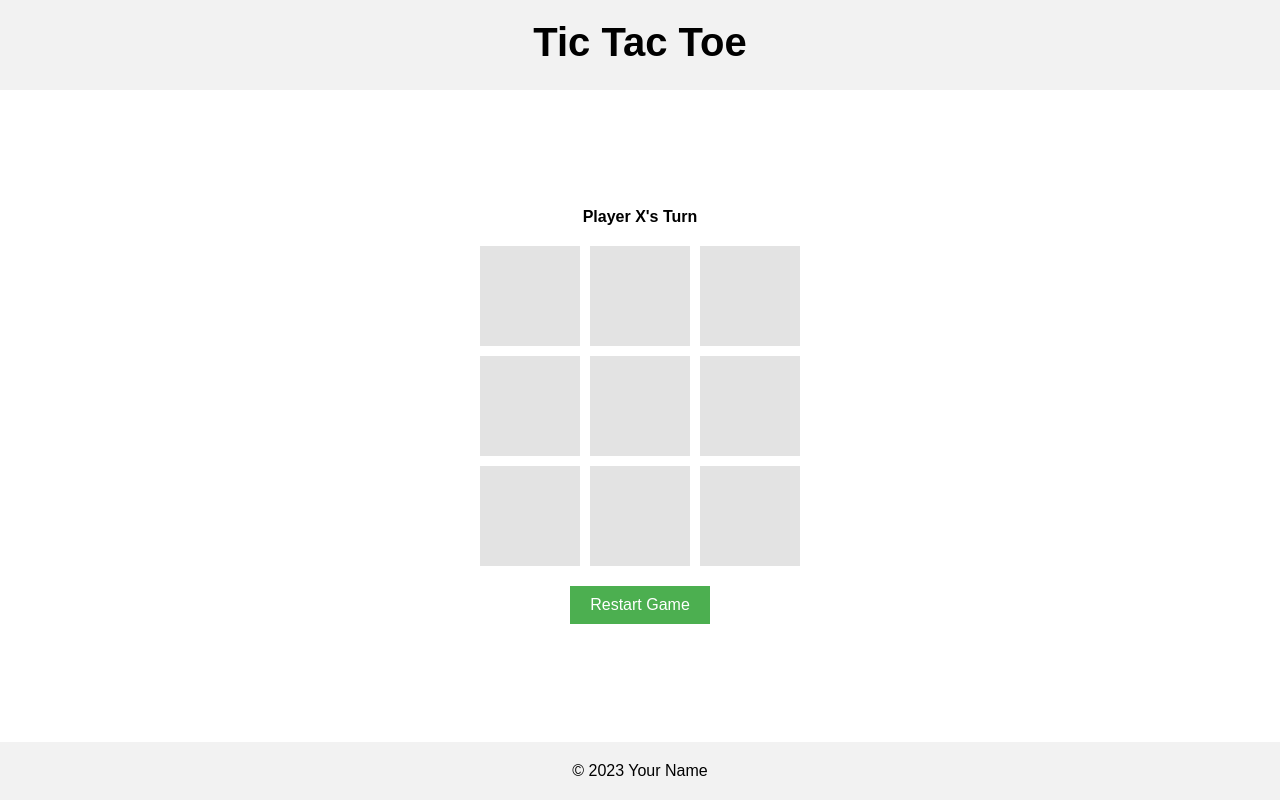
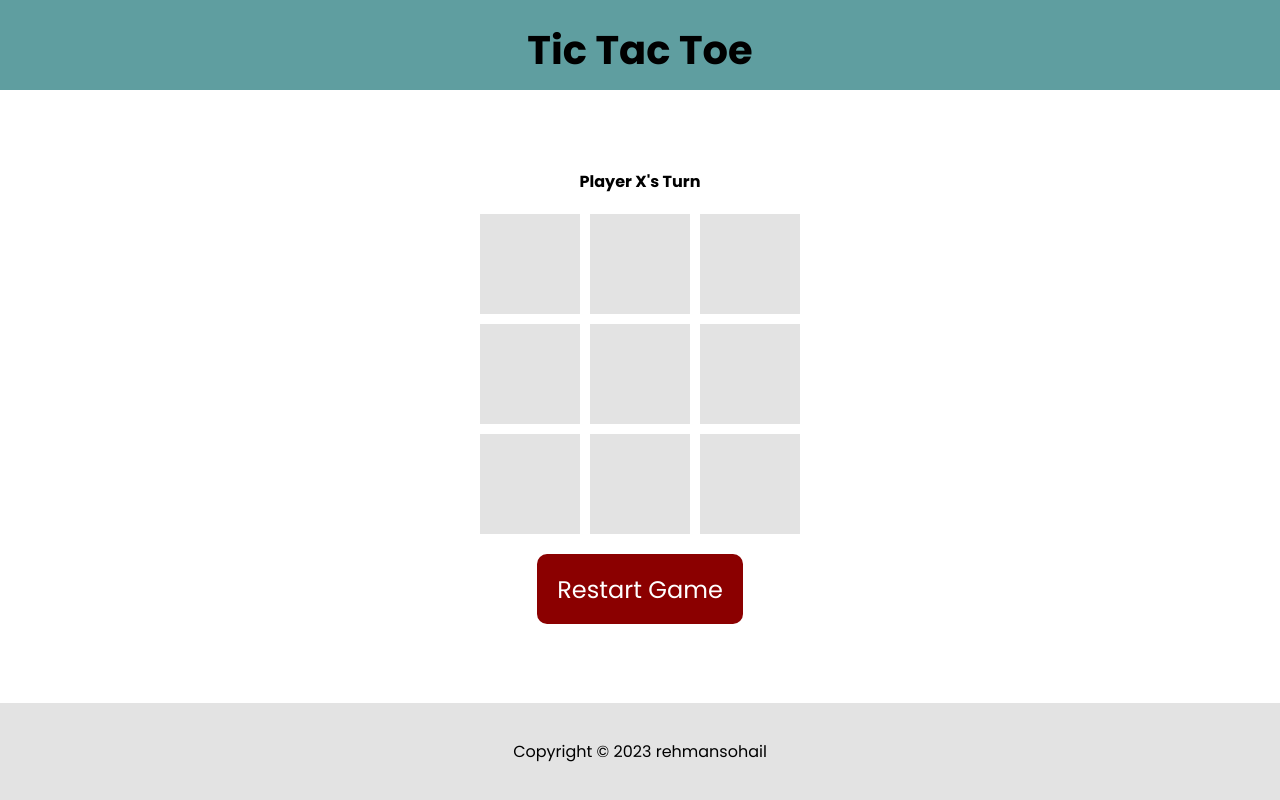
Before and after one commit to rehmansohail/tic-tac-toe, a plain HTML site: page index.html in a window 1280 px wide. Drawn offline with Linux system fonts and the light colour scheme.

Commit message:
completed

```diff
--- a/index.html
+++ b/index.html
@@ -4,7 +4,12 @@
   <title>Tic Tac Toe</title>
   <link rel="stylesheet" type="text/css" href="./style.css">
   <link rel="icon" href="./favicon.png">
-
+  <link rel="preconnect" href="https://fonts.googleapis.com" />
+  <link rel="preconnect" href="https://fonts.gstatic.com" crossorigin />
+  <link
+    href="https://fonts.googleapis.com/css2?family=Poppins:ital,wght@0,400;0,500;0,600;0,700;1,400;1,500;1,600;1,700&display=swap"
+    rel="stylesheet"
+  />
 
 </head>
 <body>
@@ -27,7 +32,8 @@
     <button id="restart-btn">Restart Game</button>
   </main>
   <footer>
-    &copy; 2023 Your Name
+    <p>Copyright © 2023 rehmansohail</p>
+
   </footer>
   <script src="./main.js"></script>
 </body>
--- a/style.css
+++ b/style.css
@@ -3,11 +3,11 @@ body {
     flex-direction: column;
     min-height: 100vh;
     margin: 0;
-    font-family: Arial, sans-serif;
+    font-family: 'Poppins', sans-serif;
   }
 
   header {
-    background-color: #f2f2f2;
+    background-color: cadetblue;
     padding: 20px;
     display: flex;
     justify-content: center;
@@ -15,7 +15,7 @@ body {
 
   }
   footer{
-    background-color: #f2f2f2;
+    background-color: #e3e3e3;
     padding: 20px;
     display: flex;
     justify-content: center;
@@ -61,13 +61,17 @@ body {
   #restart-btn {
     margin-top: 20px;
     padding: 10px 20px;
-    background-color: #4caf50;
+    background-color: darkred;
     color: #fff;
     border: none;
-    font-size: 16px;
     cursor: pointer;
+    height: 70px;
+    border-radius: 10px;
+    font-family: 'Poppins';
+    font-size: x-large;
   }
 
-  #restart-btn:hover {
-    background-color: #45a049;
+
+  #restart-btn:active {
+    background-color: aqua;
   }
```
